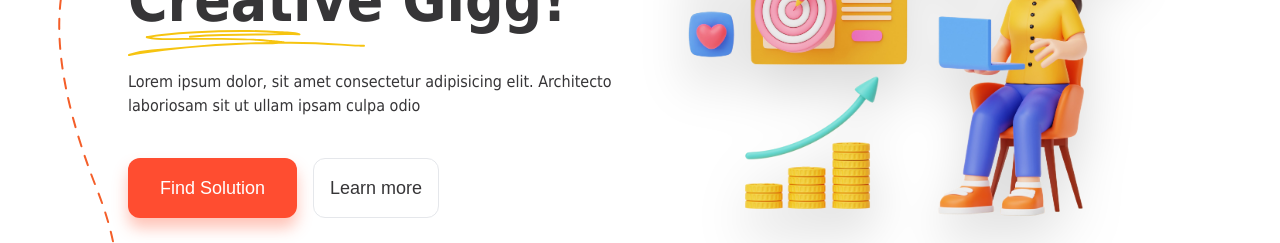
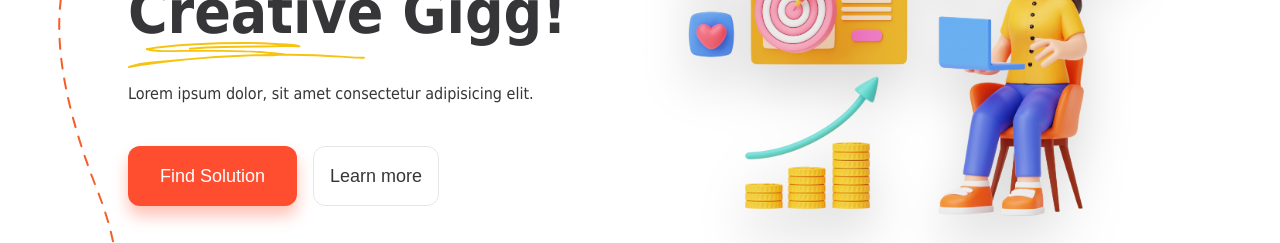
Before and after one commit to anupkumarjana/Balck-Bee, a React (Create React App) app: page / in a window 1280 px wide. Shown: the part 314-557 px from the top of the page. Built offline with nearby package versions, Linux system fonts and the light colour scheme.

Commit message:
hero section button chnaged

```diff
--- a/src/components/Home/Hero.jsx
+++ b/src/components/Home/Hero.jsx
@@ -2,6 +2,8 @@ import React from "react";
 import hero from "../../assets/Home/hero2.png";
 import underline from "../../assets/Home/shape-03.svg";
 import arrowImage from "../../assets/Home/sip-b-arrow.decb954d.svg";
+import { Link } from "react-router-dom";
+
 
 const Hero = () => {
   return (
@@ -31,16 +33,15 @@ const Hero = () => {
             />
           </div>
 
-          <p>
-            Lorem ipsum dolor, sit amet consectetur adipisicing elit. Architecto
-            laboriosam sit ut ullam ipsam culpa odio{" "}
+          <p className="">
+            Lorem ipsum dolor, sit amet consectetur adipisicing elit.
           </p>
           <div className="flex gap-4 flex-wrap" data-aos="fade-up">
             {/* <button className="border rounded-md px-4 py-2 bg-purple-600 text-white button">
               Find Solution
             </button> */}
             <button className="text-lg font-montserrat font-medium flex items-center gap-2 rounded-xl lg:py-4 lg:px-8 px-4 py-2 bg-[#FF4D30] text-white shadow-custom hover:shadow-custom-hovered transition-all duration-300 ease-in-out  button">
-              Find Solution
+            <Link to="/contact">Find Solution</Link>
             </button>
             <button className="text-lg font-montserrat font-medium  border rounded-xl px-4 py-2 button hover:bg-black hover:text-white transition-all ease-in-out duration-200">
               Learn more
```
